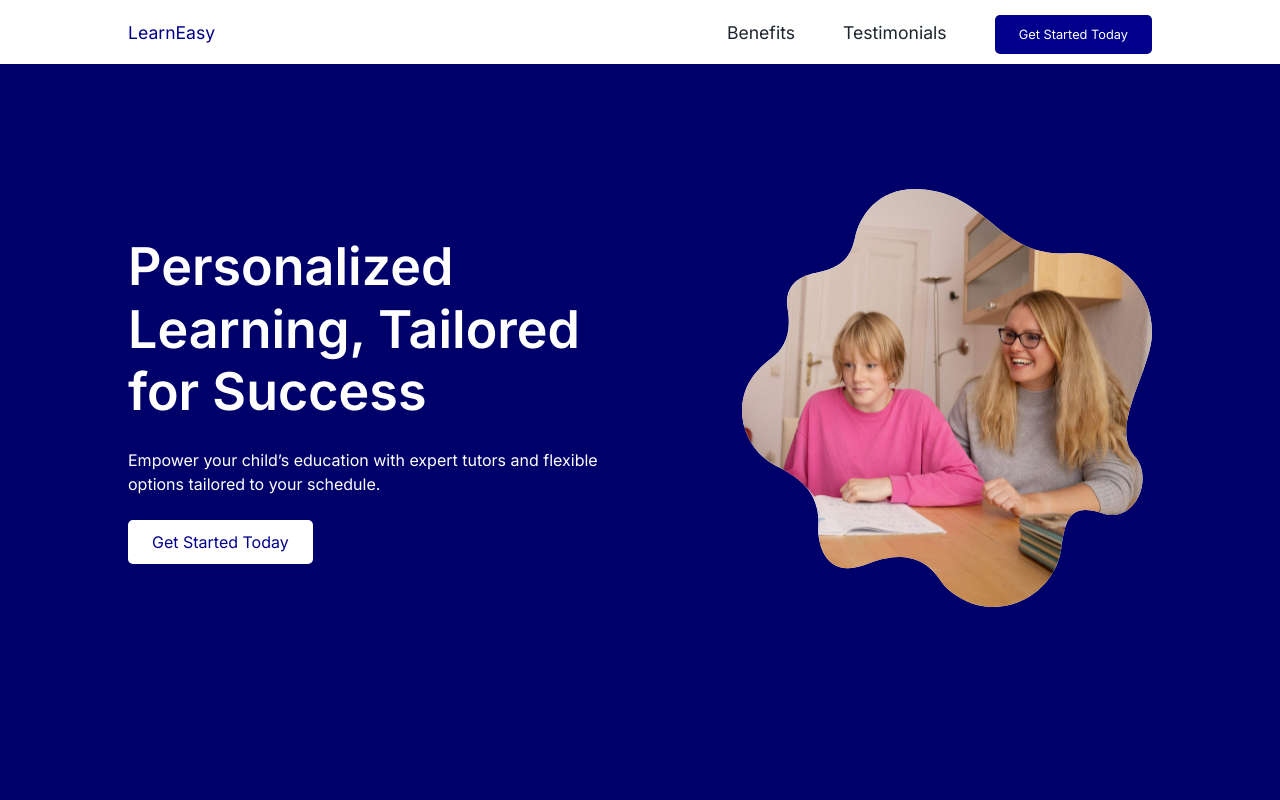
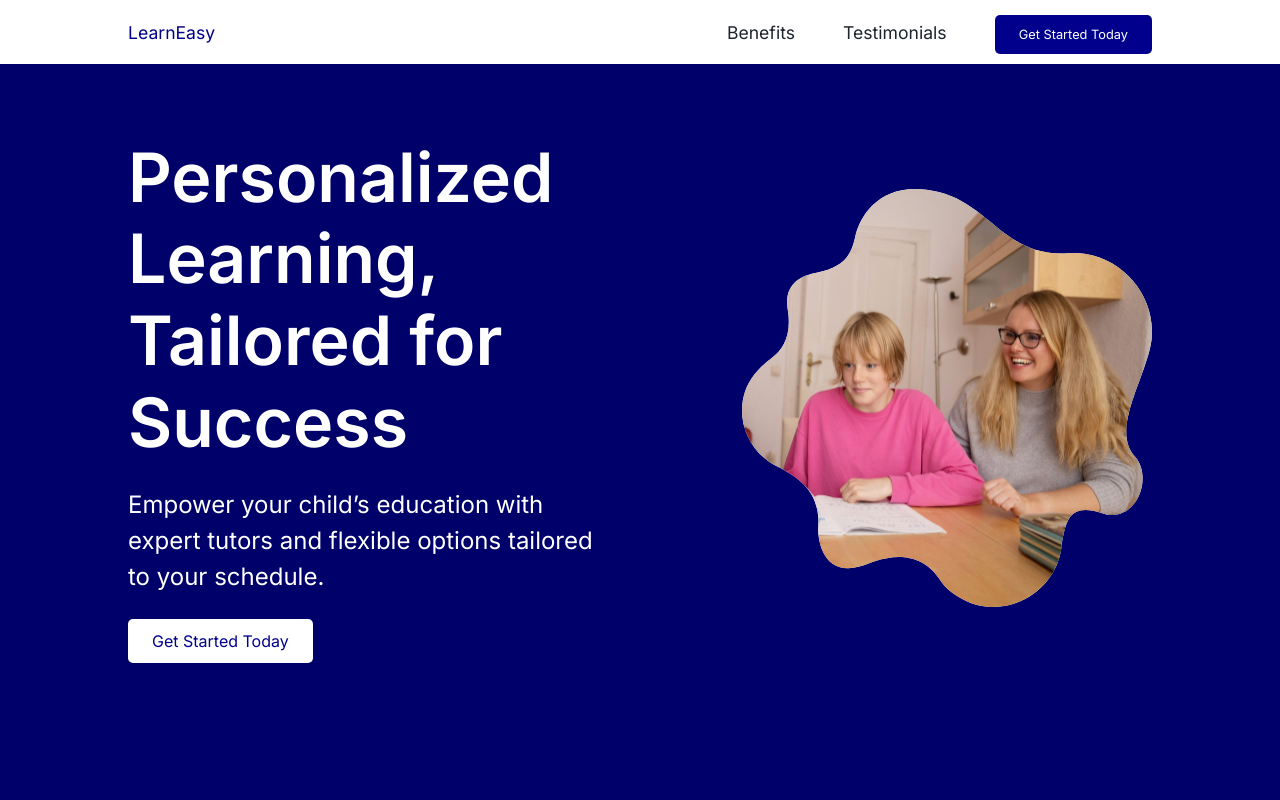
Before and after one commit to Creative-mindset21/easy-learn-edx-website, a React (Vite) app: page /home in a window 1280 px wide. Shown: the top 800 px of the page. Built offline with nearby package versions, Linux system fonts and the light colour scheme.

Commit message:
updated hero font

```diff
--- a/src/components/Hero/hero.module.css
+++ b/src/components/Hero/hero.module.css
@@ -18,7 +18,7 @@
 }
 
 .left > h1 {
-  font-size: 3.25rem;
+  font-size: 4.25rem;
   font-weight: 600;
   line-height: 1.2;
 }
@@ -26,7 +26,7 @@
 .left > p {
   line-height: 1.5;
   max-width: 550px;
-  font-size: 1rem;
+  font-size: 1.5rem;
 }
 
 .heroBtn {
```
